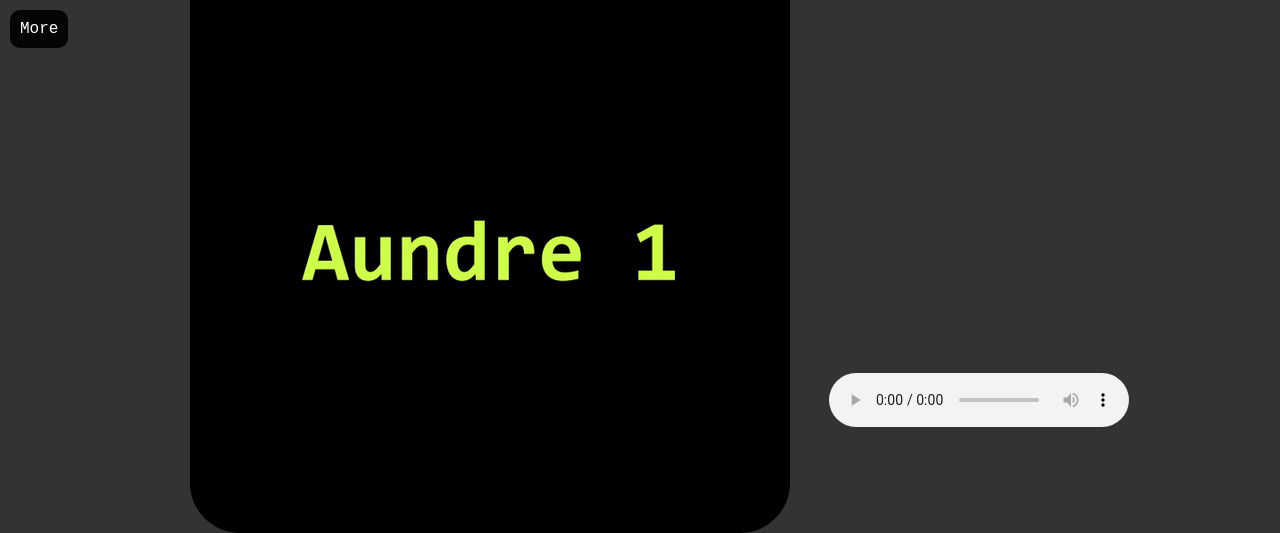
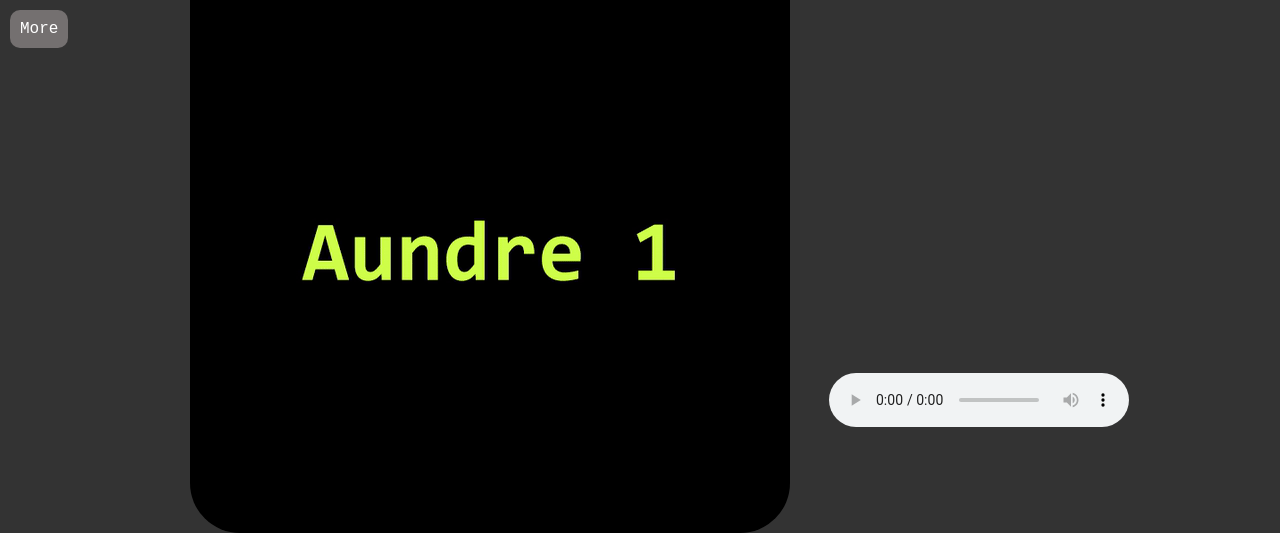
Before and after one commit to aundre555/aundre1, a plain HTML site: page index.html in a window 1280 px wide. Shown: the top 533 px of the page. Drawn offline with Linux system fonts and the light colour scheme.

Commit message:
Update index.html

```diff
--- a/index.html
+++ b/index.html
@@ -18,7 +18,7 @@
 
         /* Dropdown Button */
         .dropbtn {
-            background-color: #050505;
+            background-color: #747070;
             color: white;
             padding: 10px;
             font-size: 16px;
```
